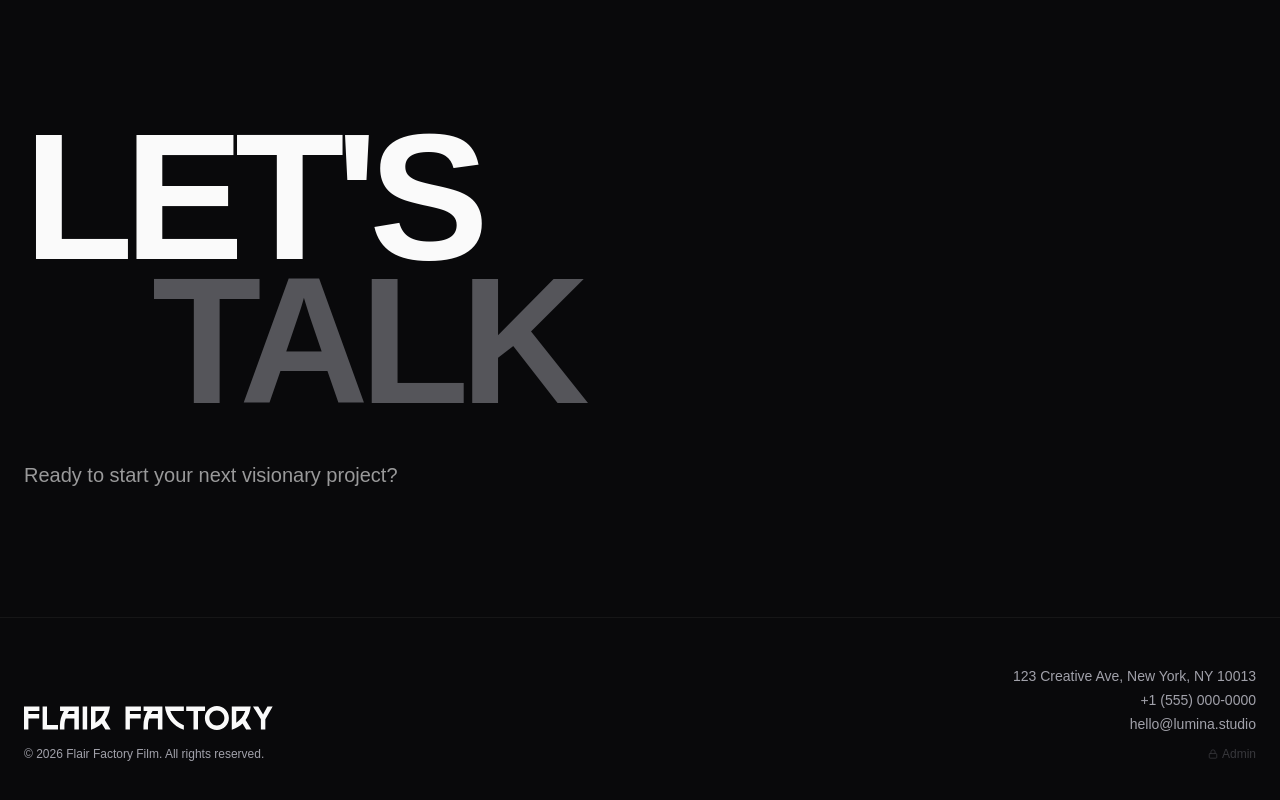
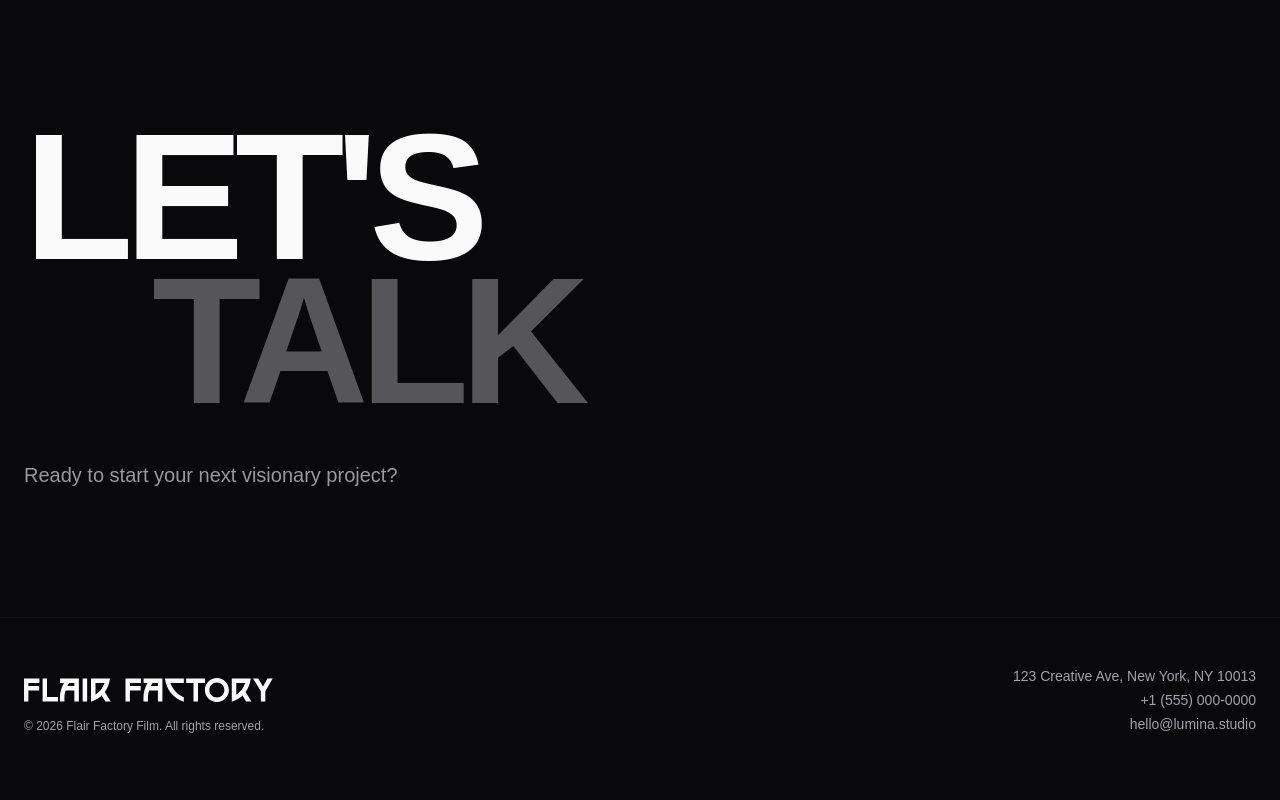
Before and after one commit to flairfactoryfilm/website, a React (Vite) app: page / in a window 1280 px wide. Shown: the part 1191-1991 px from the top of the page. Built offline with nearby package versions, Linux system fonts and the light colour scheme; a web font is replaced by a local one.

Commit message:
Update Layout.tsx

```diff
--- a/components/Layout.tsx
+++ b/components/Layout.tsx
@@ -1,8 +1,8 @@
 import React, { useEffect, useState } from 'react';
-import { NavLink, Outlet, Link, useLocation } from 'react-router-dom';
-import { Menu, X, Sun, Moon, Lock } from 'lucide-react';
+import { NavLink, Outlet, useLocation } from 'react-router-dom';
+import { Menu, X, Sun, Moon } from 'lucide-react';
 
-// Original Logo SVG (Restored)
+// Original SVG Logo (절대 수정 금지 - 유지)
 const LogoSvg = ({ className }: { className?: string }) => (
   <svg className={className} id="Layer_1" xmlns="http://www.w3.org/2000/svg" version="1.1" viewBox="0 0 663.2 64" fill="currentColor">
     <path d="M11.7,21.3h28.7v12H11.7v29.5H0V1.3h41.1v12H11.7v8ZM49.6,1.3h11.8v49.5h29.2v12.1h-41V1.3ZM134.3,33.3h-23.1c-3.7,8.8-3.4,16.5-3.4,29.6h-12v-10.5c0-13.8,3.8-27.3,10.8-39.1h-10.5V1.3h50.2v61.6h-12s0-29.6,0-29.6ZM120.1,13.3c-1.1,1.5-3.4,6.5-4.4,8h18.6v-8s-14.2,0-14.2,0ZM156.4,1.3h12v61.6h-12V1.3ZM207.3,46.7c-7.5,7.1-16.5,12.7-28.6,16.8V1.4h50.5c-1.5,14.3-6.4,26.1-13.7,36l15.6,25.5h-14.1l-9.7-16.2ZM190.7,44.6c11.7-7.7,19.1-17.9,24-31.2h-24v31.2ZM282.4,21.3h28.7v12h-28.7v29.5h-11.7V1.3h41.1v12h-29.4v8ZM357.1,33.3h-23.1c-3.7,8.8-3.4,16.5-3.4,29.6h-12v-10.5c0-13.8,3.8-27.3,10.8-39.1h-10.5V1.3h50.2v61.6h-12s0-29.6,0-29.6ZM342.9,13.3c-1.1,1.5-3.4,6.5-4.4,8h18.6v-8s-14.2,0-14.2,0ZM426.3,1.3v12h-36c6.8,17.7,17.5,29.8,36,37.9v12.2c-27.8-9.4-47.3-32.9-50.4-62.2h50.4v.1ZM464,62.9h-12V13.3h-19.4V1.3h50.2v12h-18.8v49.6ZM482.4,32C482.4,14.4,496.8,0,514.4,0s32,14.4,32,32-14.4,32-32,32-32-14.4-32-32h0ZM494.4,32c0,11,8.9,20,20,20s20-8.9,20-20-8.9-20-20-20-20,8.9-20,20h0ZM582.7,46.7c-7.5,7.1-16.5,12.7-28.6,16.8V1.4h50.5c-1.5,14.3-6.4,26.1-13.7,36l15.6,25.5h-14.1l-9.7-16.2ZM566.1,44.6c11.7-7.7,19.1-17.9,24-31.2h-24v31.2ZM643.7,62.9h-12v-27.3l-21-34.3h14l12.8,21.1,11.7-21.1h13.9l-19.5,34.3v27.3h.1Z"/>
@@ -19,7 +19,6 @@ const Layout: React.FC = () => {
     return 'dark';
   });
 
-  // Scroll to top whenever path changes
   useEffect(() => {
     window.scrollTo(0, 0);
   }, [pathname]);
@@ -113,7 +112,7 @@ const Layout: React.FC = () => {
         <Outlet />
       </main>
 
-      {/* Minimal Footer (Split Layout with Original SVG) */}
+      {/* Minimal Footer (Admin Link Removed) */}
       <footer className="w-full px-4 md:px-6 py-12 border-t border-primary/5 mt-20 bg-background transition-colors duration-300">
         <div className="flex flex-col md:flex-row justify-between items-start md:items-end gap-8">
 
@@ -129,15 +128,10 @@ const Layout: React.FC = () => {
 
           {/* Right: Essential Contact Info */}
           <div className="flex flex-col md:items-end gap-1 text-sm text-secondary">
-            {/* 실제 주소/연락처로 수정해서 사용하세요 */}
+            {/* 실제 주소/연락처 */}
             <address className="not-italic">123 Creative Ave, New York, NY 10013</address>
             <a href="tel:+15550000000" className="hover:text-primary transition-colors">+1 (555) 000-0000</a>
             <a href="mailto:hello@lumina.studio" className="hover:text-primary transition-colors">hello@lumina.studio</a>
-
-            {/* Admin Link (Discreet) */}
-            <Link to="/admin" className="flex items-center gap-1 hover:text-primary transition-colors mt-2 text-xs opacity-30 hover:opacity-100">
-              <Lock size={10} /> Admin
-            </Link>
           </div>
 
         </div>
```
